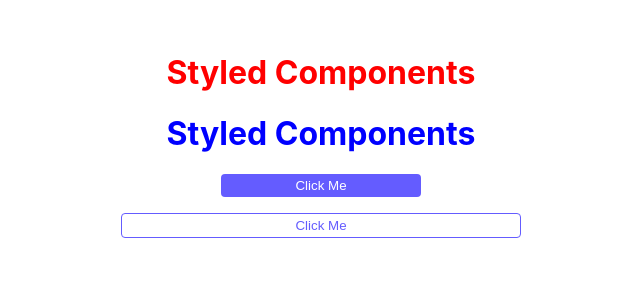
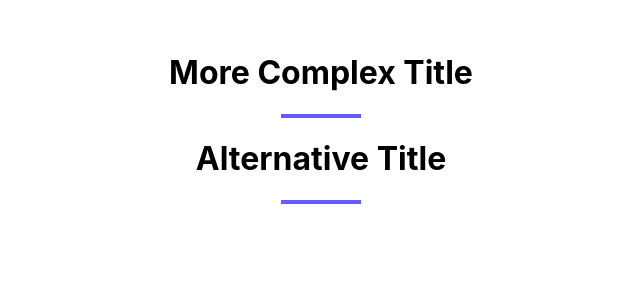
Before and after one commit to shitakemura/react-styled-components-v5-course, a React (Vite) app: page / in a window 1280 px wide. Shown: the top 300 px of the page, without its empty margins (319-959 px from the left). Built offline with nearby package versions, Linux system fonts and the light colour scheme; the HTML template or start-up script is replaced by a standard one.

Commit message:
~20.Alternative Syntax

```diff
--- a/src/App.tsx
+++ b/src/App.tsx
@@ -1,13 +1,13 @@
-import { BasicTitle } from './components/BasicTitle'
-import { DefaultButton, HipsterButton } from './components/Buttons'
+import AlternativeTitle from './components/AlternartiveTitle'
+import { ComplexTitle } from './components/ComplexTitle'
+import { Random } from './components/Random'
 
 function App() {
   return (
     <div style={{ padding: '2rem' }}>
-      <BasicTitle special>styled components</BasicTitle>
-      <BasicTitle>styled components</BasicTitle>
-      <DefaultButton>click me</DefaultButton>
-      <HipsterButton>click me</HipsterButton>
+      <ComplexTitle title="more complex title" />
+      <AlternativeTitle title="alternative title" />
+      {/* <Random /> */}
     </div>
   )
 }
--- /dev/null
+++ b/src/components/AlternartiveTitle.tsx
@@ -0,0 +1,30 @@
+import styled from 'styled-components'
+
+type Props = {
+  title: string
+  className?: string
+}
+
+const AlternativeTitle = ({ title, className }: Props) => {
+  return (
+    <div className={className}>
+      <h1>{title}</h1>
+      <div className="underline"></div>
+    </div>
+  )
+}
+
+const Wrapper = styled(AlternativeTitle)`
+  h1 {
+    text-transform: capitalize;
+    text-align: center;
+  }
+  .underline {
+    width: 5rem;
+    height: 0.25rem;
+    background: #645cff;
+    margin: 0 auto;
+  }
+`
+
+export default Wrapper
--- /dev/null
+++ b/src/components/ComplexTitle.tsx
@@ -0,0 +1,32 @@
+import styled from 'styled-components'
+
+type Props = {
+  title: string
+}
+
+export const ComplexTitle = ({ title }: Props) => {
+  return (
+    <Wrapper>
+      <h1>{title}</h1>
+      <div className="underline"></div>
+    </Wrapper>
+  )
+}
+
+const Wrapper = styled.div`
+  h1 {
+    text-transform: capitalize;
+    text-align: center;
+  }
+  /* div {
+    width: 10px;
+    height: 10px;
+    background: red;
+  } */
+  .underline {
+    width: 5rem;
+    height: 0.25rem;
+    background: #645cff;
+    margin: 0 auto;
+  }
+`
--- /dev/null
+++ b/src/components/Random.tsx
@@ -0,0 +1,18 @@
+import styled from 'styled-components'
+
+export const Random = () => {
+  return (
+    <Wrapper>
+      <div className="underline"></div>
+    </Wrapper>
+  )
+}
+
+const Wrapper = styled.div`
+  .underline {
+    width: 5rem;
+    height: 0.5rem;
+    background: red;
+    margin: 4rem auto;
+  }
+`
```
